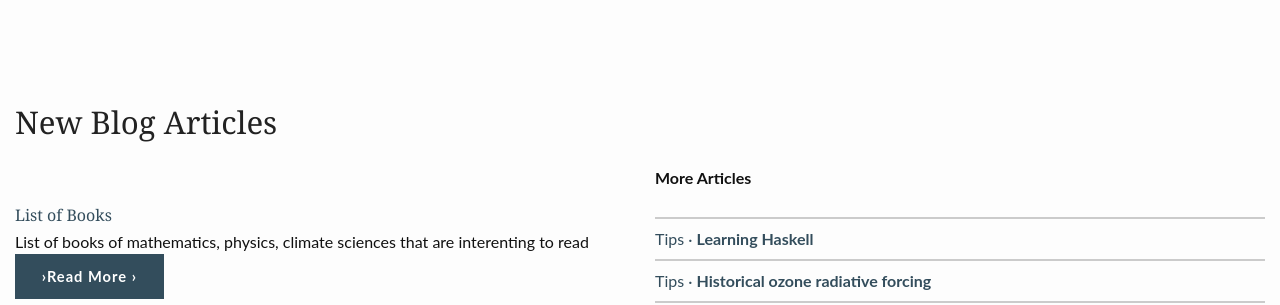
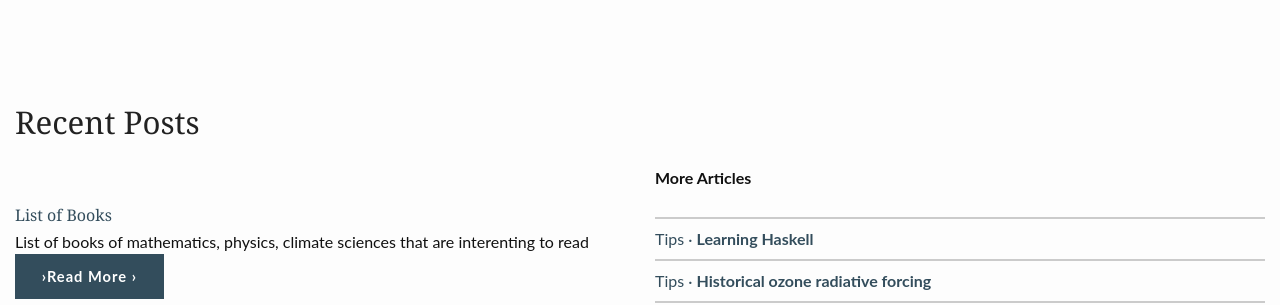
Before and after one commit to RCHG/rchg.github.io, a Jekyll site: the page built from pages/pages-root-folder/index.md, in a window 1280 px wide. Shown: the part 360-665 px from the top of the page. Built offline with Jekyll 4.4.1, drawn with Linux system fonts in a browser that asks for light colours; nearby versions of some CDN libraries; comment, search, counter and statistics services are not loaded.

Commit message:
Update language.yml

```diff
--- a/_data/language.yml
+++ b/_data/language.yml
@@ -6,7 +6,7 @@ comments_headline: "Dialogue &amp; Discussion"
 more: "More ›"
 more_articles: "More Articles"
 navigation_title: "Navigation"
-new_blog_entries: "New Blog Articles"
+new_blog_entries: "Recent Posts"
 next: "Next"
 next_posts: "Next Posts"
 previous: "Previous"
```
